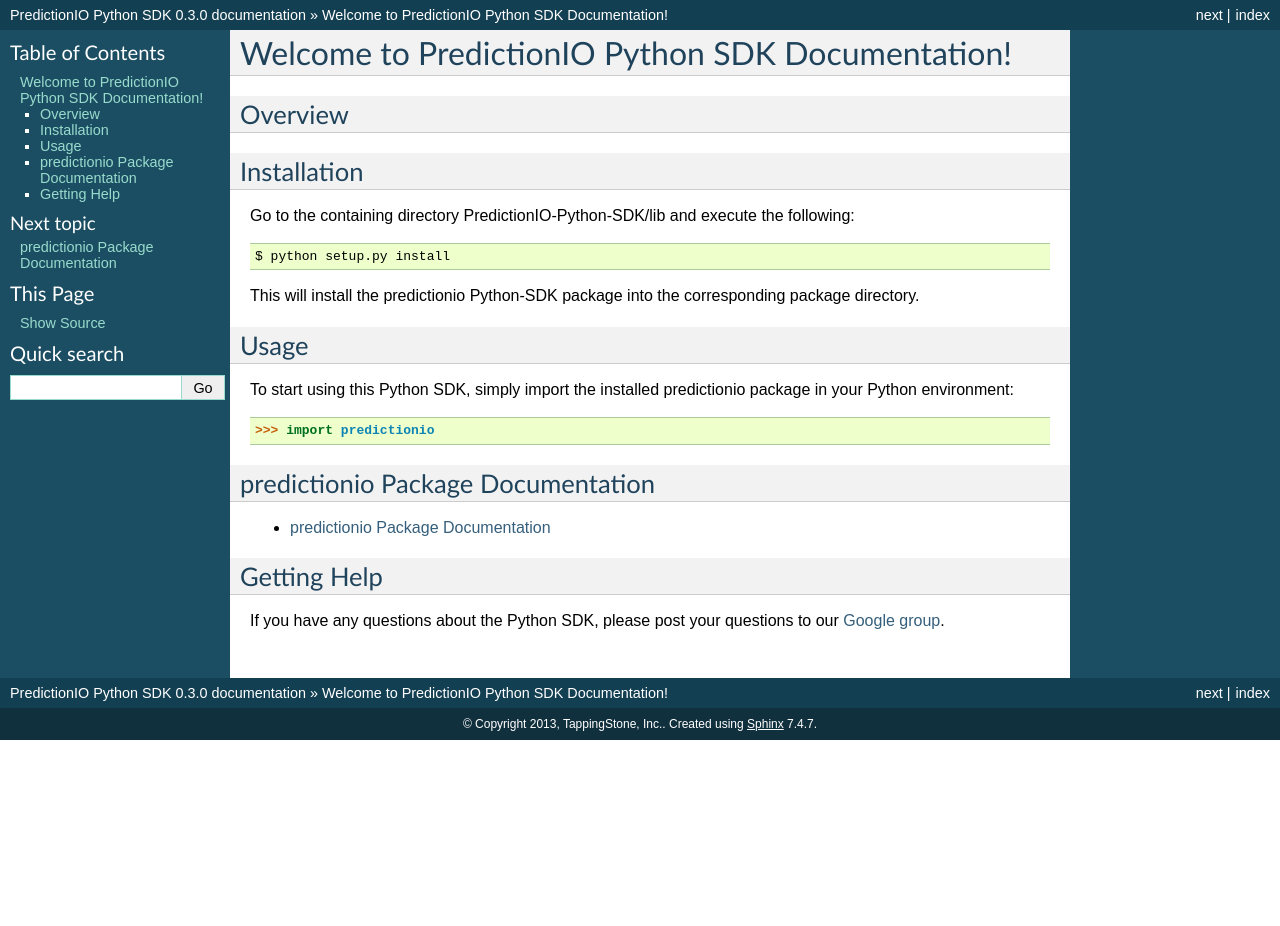
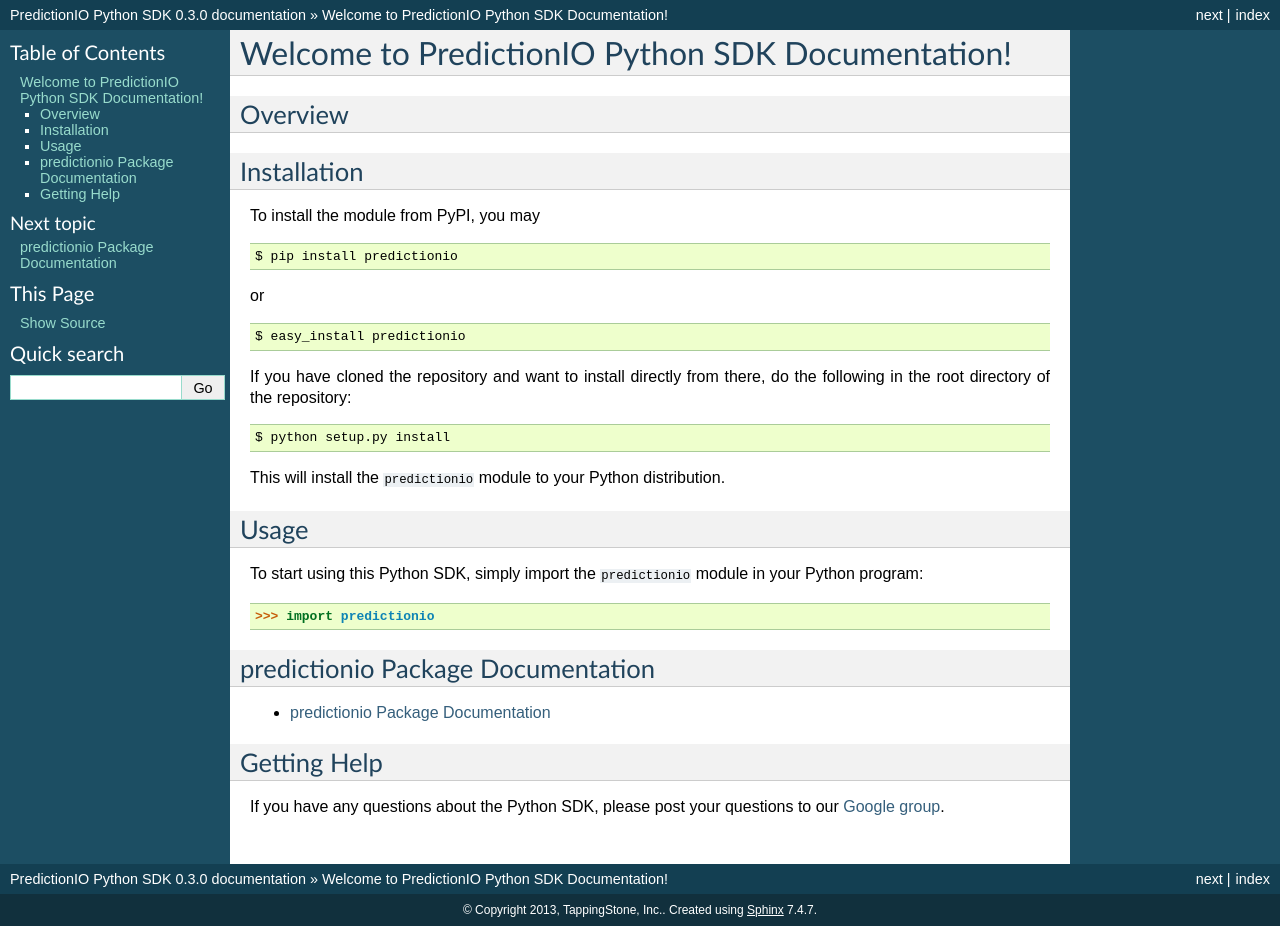
Before and after one commit to apache/predictionio-sdk-python, a Sphinx documentation site: the page built from docs/source/index.rst, in a window 1280 px wide. Built offline with Sphinx 7.4.7, drawn with Linux system fonts in a browser that asks for light colours; before the commit the page ends 900 px from its top, so only the background shows below that.

Commit message:
Add PyPI installation and online doc site

```diff
--- a/docs/source/index.rst
+++ b/docs/source/index.rst
@@ -7,17 +7,31 @@
 Installation
 ------------
 
-Go to the containing directory PredictionIO-Python-SDK/lib and execute the following::
+To install the module from PyPI, you may
 
-   $ python setup.py install
+::
 
-This will install the predictionio Python-SDK package into the corresponding package directory.
+    $ pip install predictionio
+
+or
+
+::
+
+    $ easy_install predictionio
+
+If you have cloned the repository and want to install directly from there,
+do the following in the root directory of the repository::
+
+    $ python setup.py install
+
+This will install the ``predictionio`` module to your Python distribution.
 
 
 Usage
--------------
+-----
 
-To start using this Python SDK, simply import the installed predictionio package in your Python environment::
+To start using this Python SDK, simply import the ``predictionio`` module in
+your Python program::
 
     >>> import predictionio
 
--- a/docs/source/predictionio.rst
+++ b/docs/source/predictionio.rst
@@ -41,7 +41,7 @@
 An exception will be raised when an error occur during the request. Please refer to the documentation of the :class:`predictionio.Client` class for details.
 In general, you may want to catch the exception and decide what to do with the error (such as logging it).
 
-For example, the method :meth:`~Client.user_rate_item` may raise U2IActionNotCreatedError.
+For example, the method :meth:`~Client.user_rate_item` may raise ``U2IActionNotCreatedError``.
 
    >>> try:
    >>>   client.user_rate_item(uid="100", iid="200", rate=2)
```
Also changed, not shown: README.txt (+17 -4 lines).
